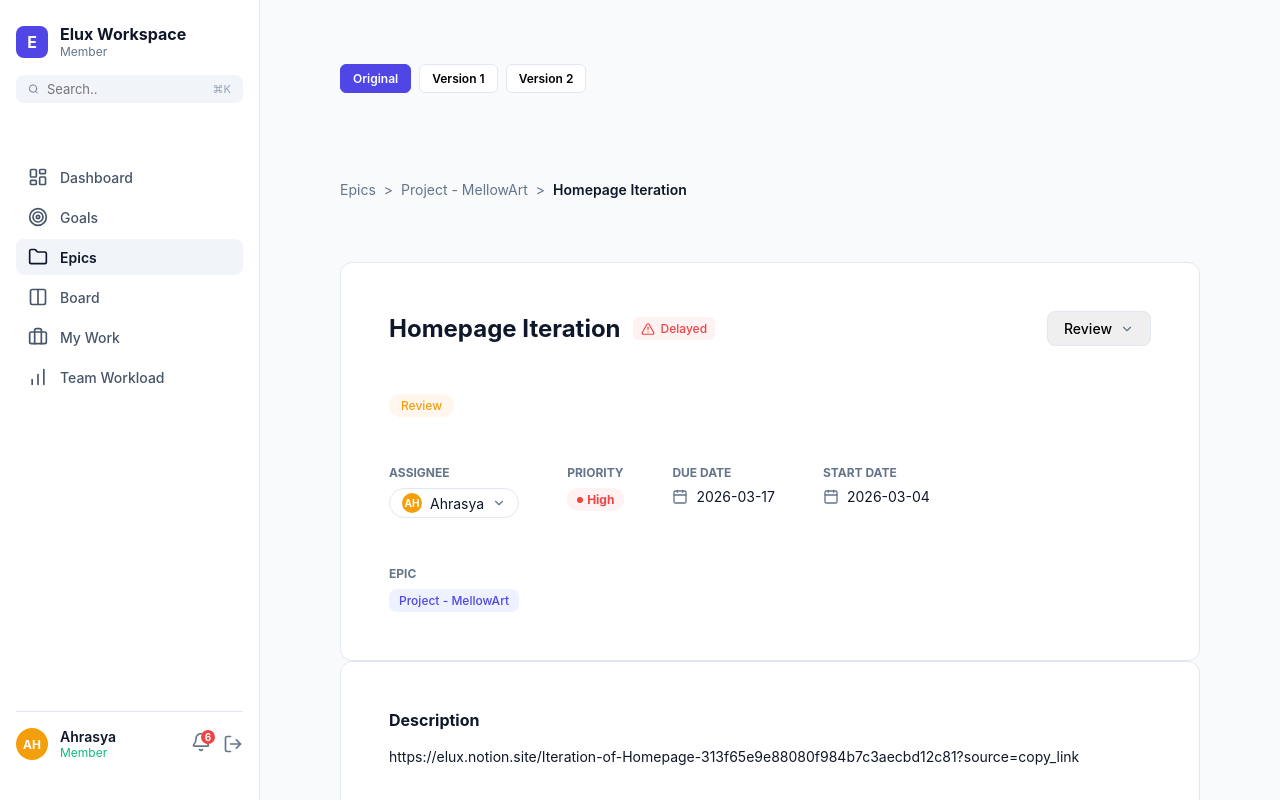
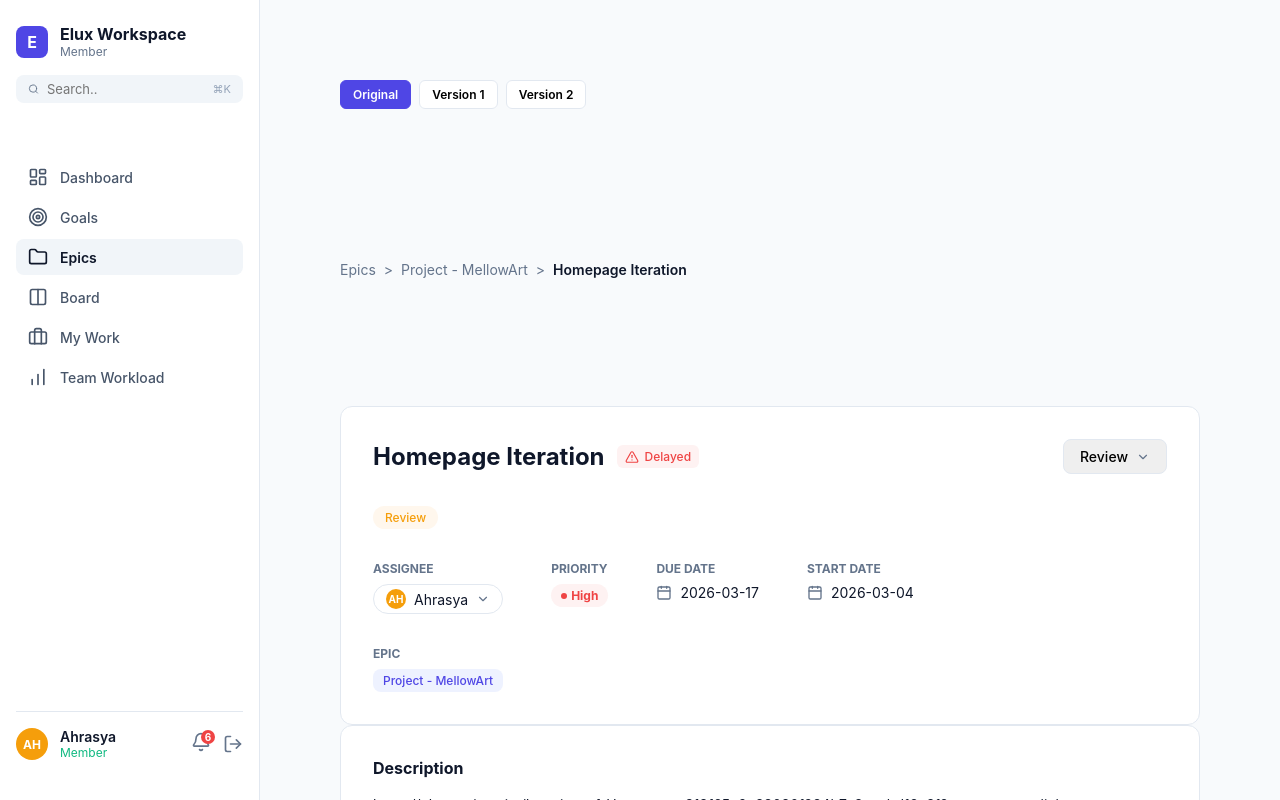
Before and after one commit to ahhrsya/eluxtop, a React (Vite) app: page / in a window 1280 px wide. Built offline with nearby package versions, Linux system fonts and the light colour scheme.

Commit message:
style: mega 128px spacing gap for Original, revert card padding

```diff
--- a/src/index.css
+++ b/src/index.css
@@ -184,20 +184,20 @@ body {
 }
 
 .original-layout {
-  padding: 64px 80px;
-  gap: 64px;
+  padding: 80px 80px;
+  gap: 128px;
   max-width: 1360px;
   margin: 0 auto;
   width: 100%;
 }
 
 .original-layout .card {
-  padding: 48px;
-  gap: 48px;
+  padding: 32px;
+  gap: 32px;
 }
 
 .original-layout .left-column {
-  gap: 48px;
+  gap: 128px;
 }
 
 .breadcrumbs {
```
